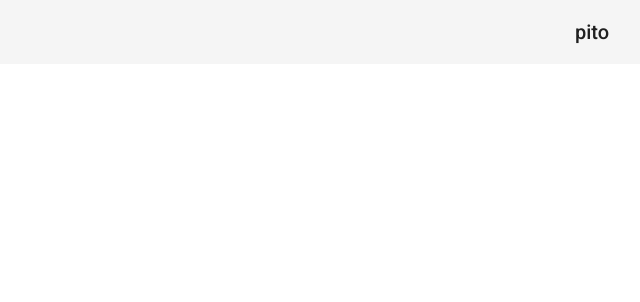
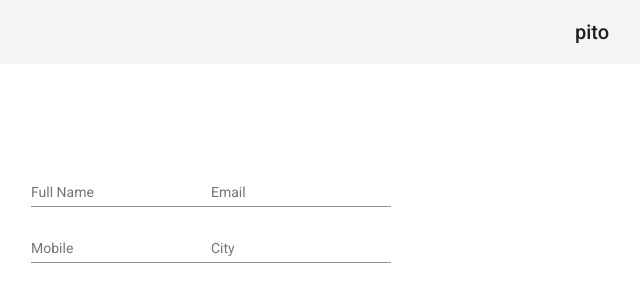
Before and after one commit to Aitor-Ventura/DAW2_Forms, an Angular app: page / in a window 1280 px wide. Shown: the top 302 px of the page, without its empty margins (48-688 px from the left). Built offline with nearby package versions, Linux system fonts and the light colour scheme.

Commit message:
Angular changes and implementation of inputs on html

```diff
--- a/src/app/employees/employee/employee.component.html
+++ b/src/app/employees/employee/employee.component.html
@@ -1 +1,24 @@
-<p>employee works!</p>
+<form [formGroup]="service.form" class="normal-form">
+  <mat-grid-list cols="2" rowHeight="300px">
+    <mat-grid-tile>
+      <div class="controles-container">
+        <input type="hidden" formControlName="$key">
+        <mat-form-field>
+          <input formControlName="fullName" matInput placeholder="Full Name">
+        </mat-form-field>
+        <mat-form-field>
+          <input formControlName="email" matInput placeholder="Email">
+        </mat-form-field>
+        <mat-form-field>
+          <input formControlName="mobile" matInput placeholder="Mobile">
+        </mat-form-field>
+        <mat-form-field>
+          <input formControlName="city" matInput placeholder="City">
+        </mat-form-field>
+      </div>
+    </mat-grid-tile>
+    <mat-grid-tile>
+
+    </mat-grid-tile>
+  </mat-grid-list>
+</form>
--- a/src/app/employees/employee/employee.component.ts
+++ b/src/app/employees/employee/employee.component.ts
@@ -1,4 +1,5 @@
 import { Component, OnInit } from '@angular/core';
+import { EmployeeService } from '../../shared/employee.service';
 
 @Component({
   selector: 'app-employee',
@@ -7,7 +8,7 @@ import { Component, OnInit } from '@angular/core';
 })
 export class EmployeeComponent implements OnInit {
 
-  constructor() { }
+  constructor(public service: EmployeeService) { }
 
   ngOnInit(): void {
   }
--- a/src/app/employees/employees.component.html
+++ b/src/app/employees/employees.component.html
@@ -4,4 +4,5 @@
     <span>pito</span>
     <span class="fill-remaining-space"></span>
   </mat-toolbar>
+  <app-employee></app-employee>
 </div>
--- a/src/app/shared/employee.service.ts
+++ b/src/app/shared/employee.service.ts
@@ -1,4 +1,6 @@
 import { Injectable } from '@angular/core';
+import { FormGroup, FormControl } from "@angular/forms";
+
 
 @Injectable({
   providedIn: 'root'
@@ -6,4 +8,17 @@ import { Injectable } from '@angular/core';
 export class EmployeeService {
 
   constructor() { }
+
+  form: FormGroup = new FormGroup({
+    $key: new FormControl(null),
+    fullName: new FormControl(''),
+    email: new FormControl(''),
+    mobile: new FormControl(''),
+    city: new FormControl(''),
+    gender: new FormControl('1'),
+    department: new FormControl(0),
+    hireDate: new FormControl(''),
+    isPermanent: new FormControl(false)
+  });
+
 }
--- a/src/styles.css
+++ b/src/styles.css
@@ -11,3 +11,12 @@ div.container {
 .fill-remaining-space {
   flex: 1 1 auto;
 }
+
+form.normal-form {
+  margin: 10px;
+}
+
+.controles-container {
+  width: 100%;
+  padding: 5%;
+}
```
Also changed, not shown: src/app/app.module.ts (+5 -2 lines), src/app/material/material.module.ts (+109 -10 lines).
